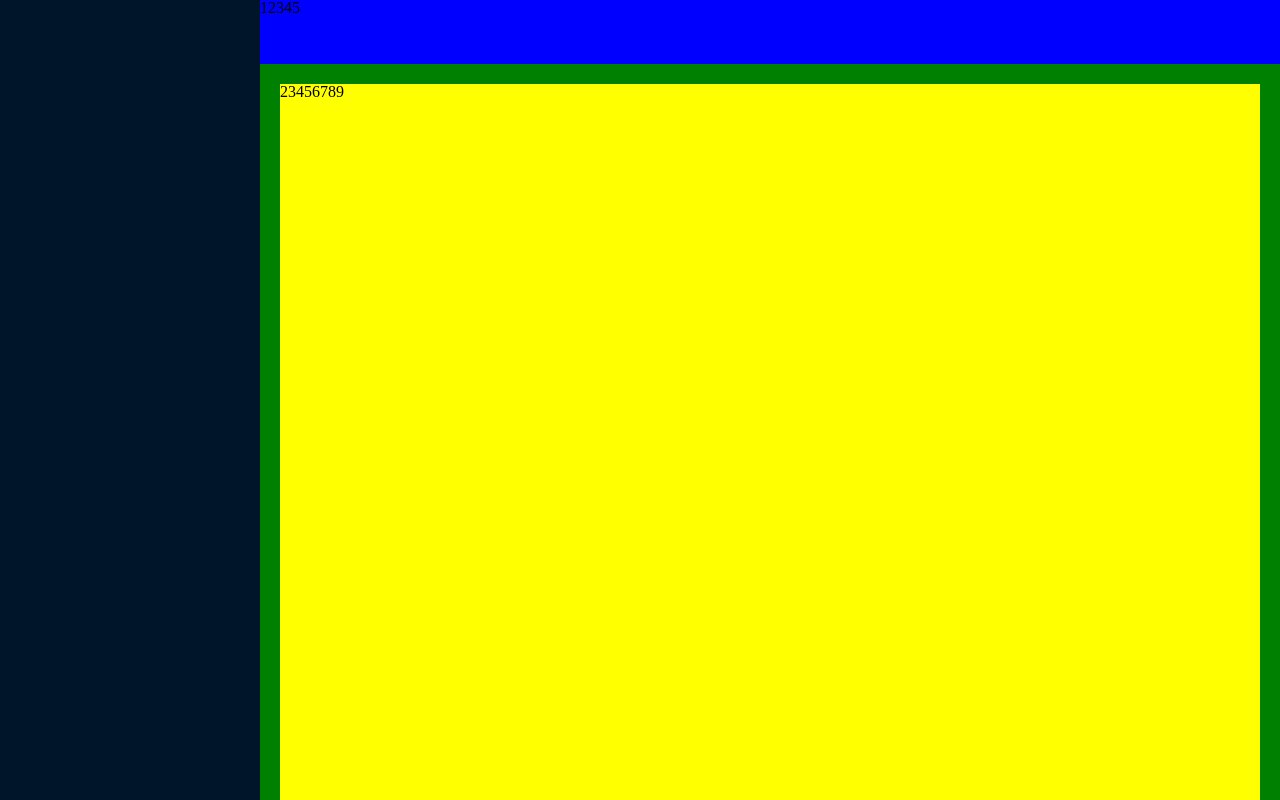
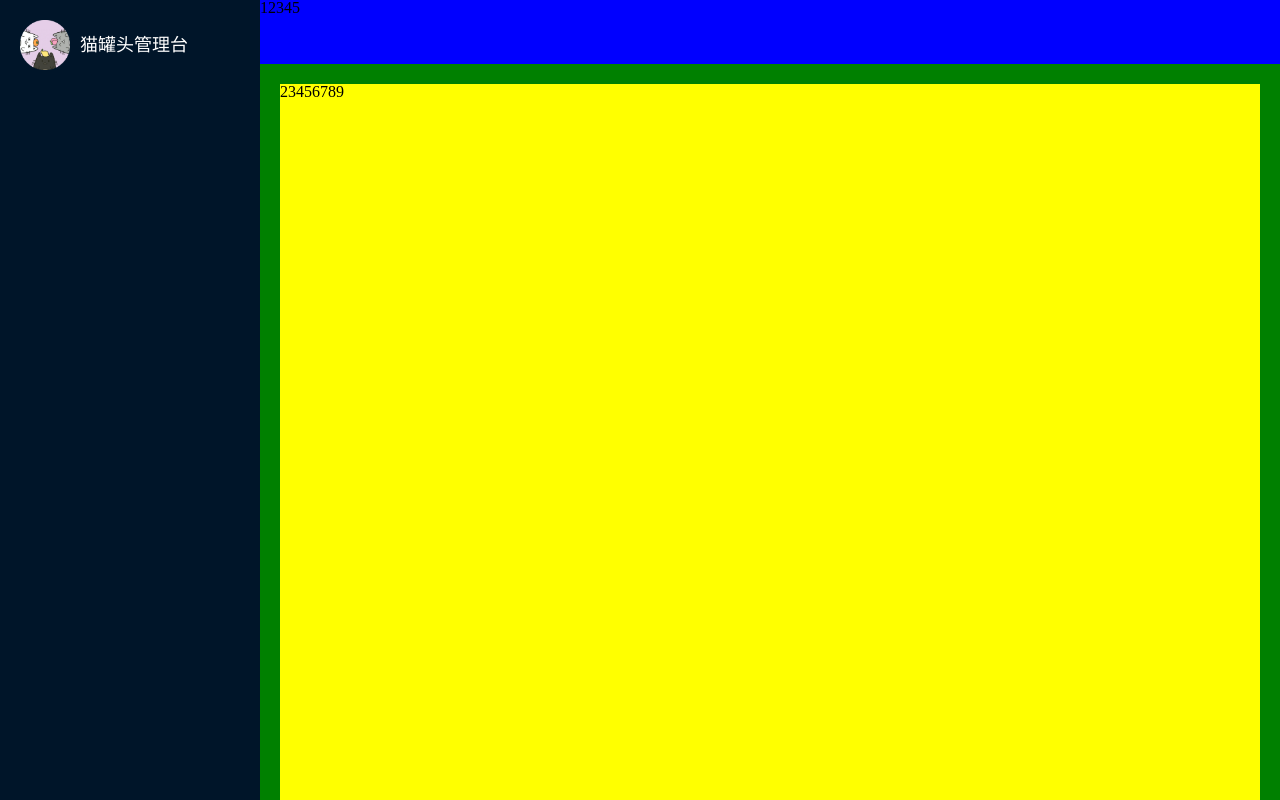
Before and after one commit to continue-sun-coder/vite-project1, a Vue app: page / in a window 1280 px wide. Built offline with nearby package versions, Linux system fonts and the light colour scheme.

Commit message:
feat(layout): 菜单logo

```diff
--- a/src/layout/index.vue
+++ b/src/layout/index.vue
@@ -1,7 +1,9 @@
 <template>
   <div class="layout_container">
     <!-- 左侧菜单 -->
-    <div class="layout_slider"></div>
+    <div class="layout_slider">
+      <Logo></Logo>
+    </div>
     <!-- 头部导航 -->
     <div class="layout_header">12345</div>
     <!-- 内容展示区 -->
@@ -11,7 +13,9 @@
   </div>
 </template>
 
-<script setup lang="ts"></script>
+<script setup lang="ts">
+import Logo from './logo/index.vue'
+</script>
 
 <style scoped lang="scss">
 .layout_container {
--- /dev/null
+++ b/src/layout/logo/index.vue
@@ -0,0 +1,31 @@
+<template>
+  <div class="logo" v-if="setting.logoHidden">
+    <img :src="setting.logo" alt="">
+    <p>{{ setting.title }}</p>
+  </div>
+</template>
+
+<script setup lang="ts">
+import setting from '@/setting'
+</script>
+
+<style scoped lang="scss">
+  .logo{
+    width: 100%;
+    height: $base-menu-logo-height;
+    color: #fff;
+    display: flex;
+    align-items: center;
+    padding: 20px;
+    margin-top: 20px;
+    img{
+      width: 50px;
+      height: 50px;
+    }
+    p{
+      font-size: $base-logo-title-fontSize;
+      margin-left: 10px;
+    }
+  }
+
+</style>
--- /dev/null
+++ b/src/setting.ts
@@ -0,0 +1,6 @@
+// 用于项目logo|标题配置
+export default {
+  title: '猫罐头管理台',
+  logo: '/public/logo.png',
+  logoHidden: true,
+}
--- a/src/styles/variable.scss
+++ b/src/styles/variable.scss
@@ -2,5 +2,9 @@
 $base-menu-width: 260px;
 // layout页面左侧菜单的背景颜色
 $base-menu-bg-color: #001529;
+// layout页面左侧菜单logo的高度
+$base-menu-logo-height: 50px;
+// layout左侧菜单的字体大小
+$base-logo-title-fontSize: 18px;
 // layout页面顶部导航的高度
 $base-header-height: 64px;
```
Also changed, not shown: public/logo.png (added).
